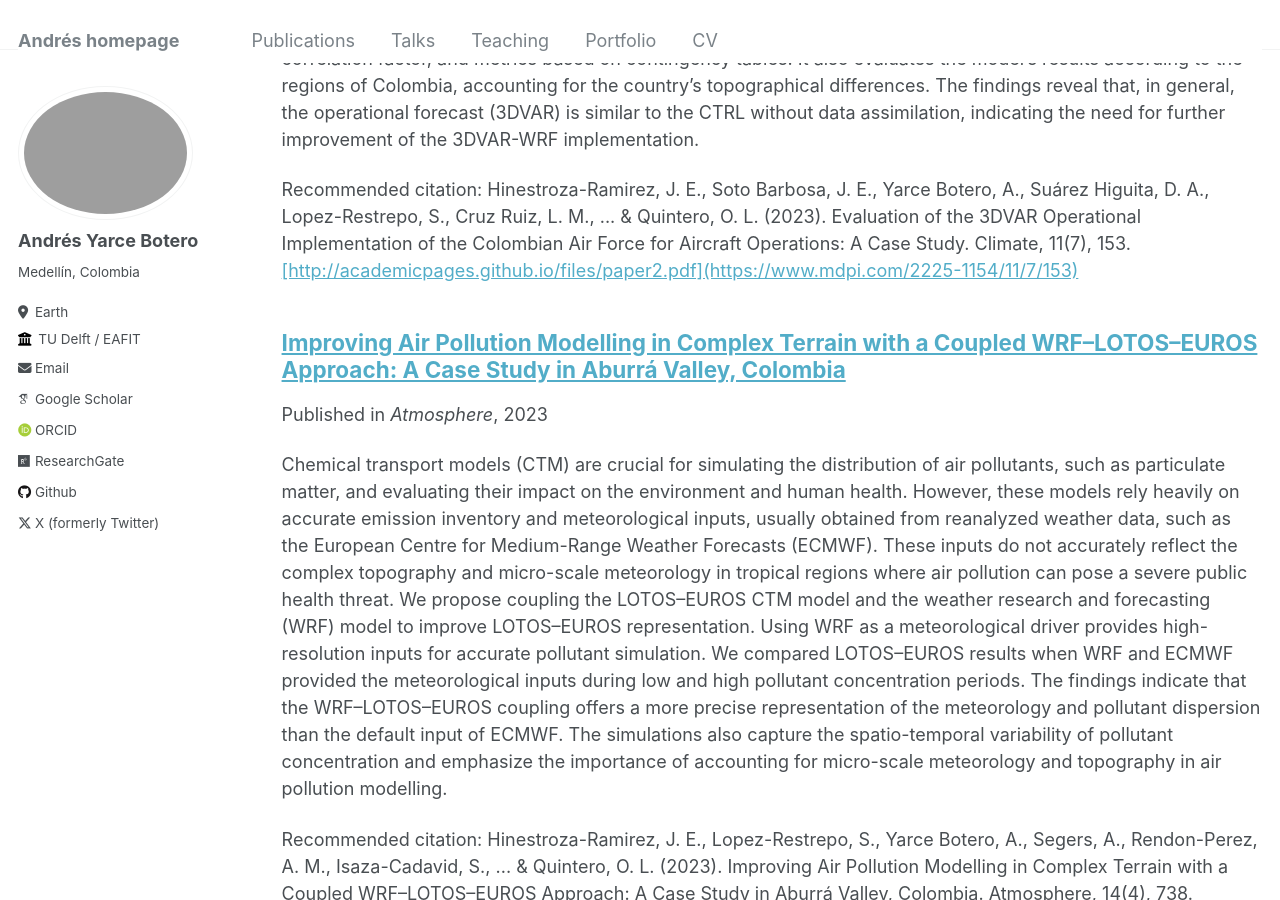
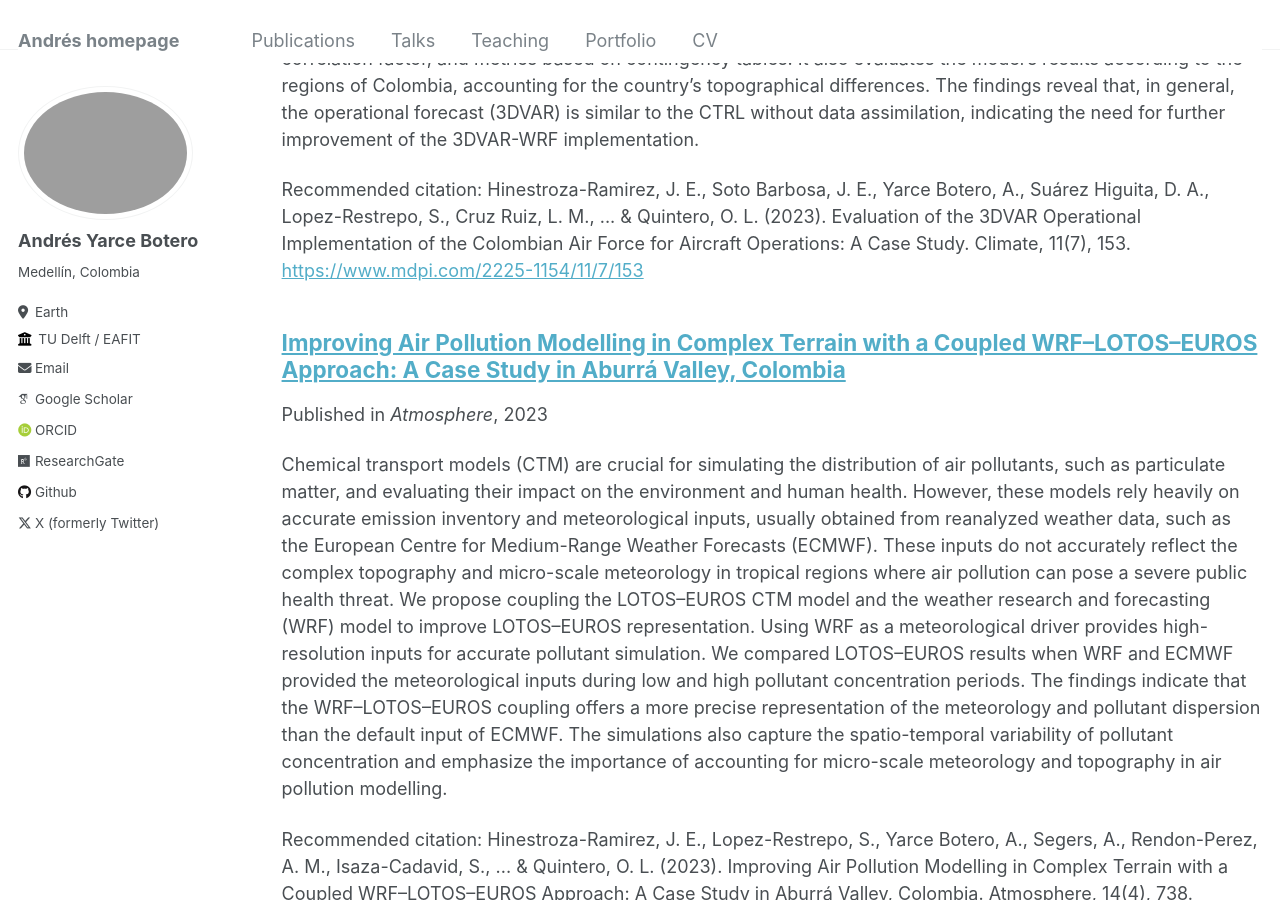
Before and after one commit to ayarceb/ayarceb.github.io, a Jekyll site: the page built from _pages/publications.md, in a window 1280 px wide and 900 px high, scrolled down 521 px. Built offline with Jekyll 4.4.1, drawn with Linux system fonts in a browser that asks for light colours; some web fonts are replaced; some of the changed lines change nothing that is shown.

Commit message:
Update 2023-Evaluation.md

```diff
--- a/_publications/2023-Evaluation.md
+++ b/_publications/2023-Evaluation.md
@@ -1,11 +1,11 @@
 ---
 title: "Evaluation of the 3DVAR Operational Implementation of the Colombian Air Force for Aircraft Operations: A Case Study"
 collection: publications
-permalink: /publication/2023-Evaluation.md
+permalink: 'https://www.mdpi.com/2225-1154/11/7/153'
 excerpt: 'This manuscript introduces an exploratory case study of the SIMFAC’s (Sistema de Información Meteorológica de la Fuerza Aérea Colombiana) operational implementation of the Weather Research and Forecasting (WRF) model with a 3DVAR (three-dimensional variational) data assimilation scheme that provides meteorological information for military, public, and private aviation. In particular, it investigates whether the assimilation scheme in SIMFAC’s implementation improves the prediction of the variables of interest compared to the implementation without data assimilation (CTRL). Consequently, this study compares SIMFAC’S 3DVAR-WRF operational implementation in Colombia with a CTRL with the same parameterization (without 3DVAR assimilation) against the ground and satellite observations in two operational forecast windows. The simulations are as long as an operational run, and the evaluation is performed using the root mean square error, the mean fractional bias, the percent bias, the correlation factor, and metrics based on contingency tables. It also evaluates the model’s results according to the regions of Colombia, accounting for the country’s topographical differences. The findings reveal that, in general, the operational forecast (3DVAR) is similar to the CTRL without data assimilation, indicating the need for further improvement of the 3DVAR-WRF implementation.'
 date: 2023-07-20
 venue: 'Climate'
-paperurl: '[http://academicpages.github.io/files/paper2.pdf](https://www.mdpi.com/2225-1154/11/7/153)'
+paperurl: 'https://www.mdpi.com/2225-1154/11/7/153'
 citation: 'Hinestroza-Ramirez, J. E., Soto Barbosa, J. E., Yarce Botero, A., Suárez Higuita, D. A., Lopez-Restrepo, S., Cruz Ruiz, L. M., ... & Quintero, O. L. (2023). Evaluation of the 3DVAR Operational Implementation of the Colombian Air Force for Aircraft Operations: A Case Study. Climate, 11(7), 153.'
 ---
 
```
